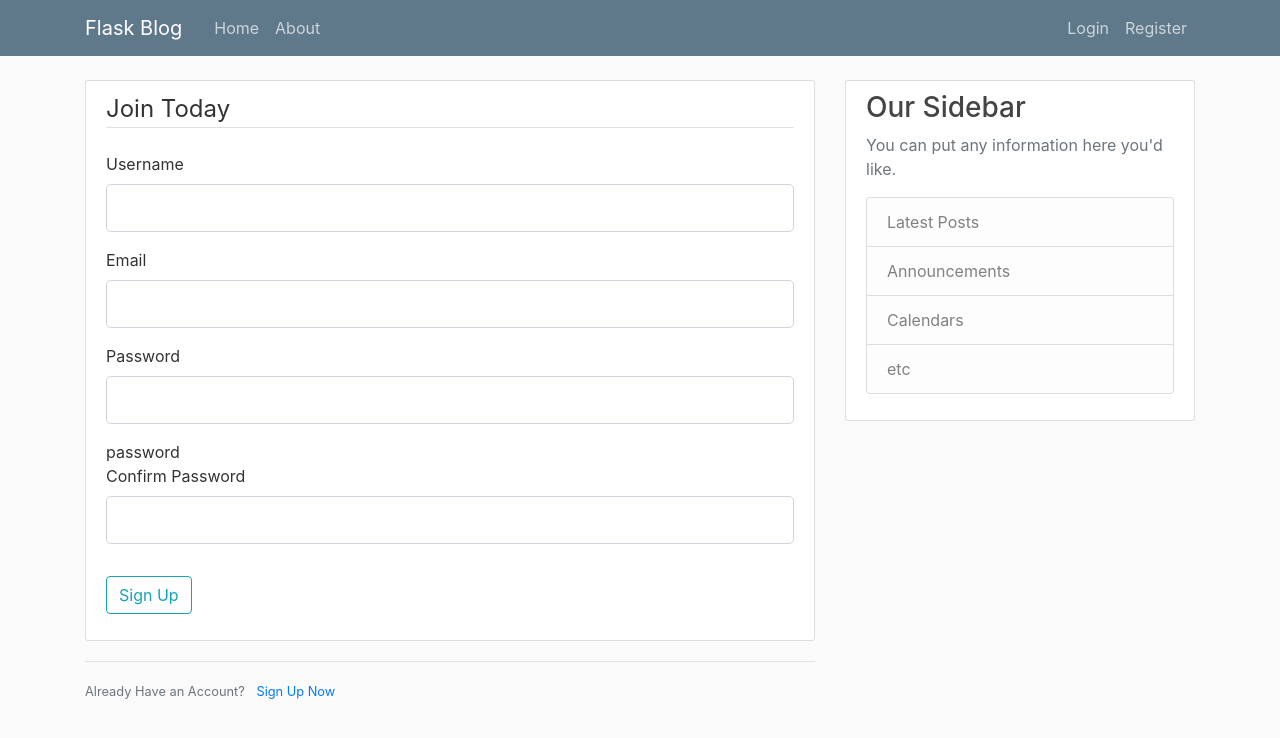
After one commit to ivovun/Flask_Blog, a Flask app: page /register in a window 1280 px wide. The commit adds this page. Shown: the top 738 px of the page. Run offline with Flask 2, Linux system fonts and the light colour scheme; some libraries are stand-ins or nearby versions.

Commit message:
before  Part 4 tutor

```diff
--- a/flaskblog.py
+++ b/flaskblog.py
@@ -1,6 +1,9 @@
-from flask import Flask, render_template, url_for
+from flask import Flask, render_template, url_for, flash, redirect
+from forms import RegistrationForm, LoginForm
 
 app = Flask(__name__)
+
+app.config['SECRET_KEY'] = '8386f94a82224b6acdacaa022658018c'
 
 posts = [
     {
@@ -29,5 +32,30 @@ def about():
     return render_template('about.html', title='about ')
 
 
+@app.route('/register', methods=['GET', 'POST'])
+def register():
+    form = RegistrationForm()
+    if form.validate_on_submit():
+        flash(f'Account created for {form.username.data}!', 'success')
+        return redirect(url_for('home'))
+    return render_template('register.html', title='Register', form=form)
+
+
+@app.route('/login', methods=['GET', 'POST'])
+def login():
+    form = LoginForm()
+    if form.validate_on_submit():
+        if form.email.data == 'admin@blog.com' and form.password.data == '123':
+            flash('You have been logged in!', 'success')
+            return redirect(url_for('home'))
+        else:
+            flash('Login Unsuccessful. Please check username and password!',
+                  'danger')
+
+    return render_template('login.html', title='Login', form=form)
+
+
+
+
 if __name__ == '__main__':
     app.run(debug=True)
--- a/forms.py
+++ b/forms.py
@@ -1,5 +1,5 @@
 from flask_wtf import FlaskForm
-from wtforms import StringField, PasswordField, SubmitField
+from wtforms import StringField, PasswordField, SubmitField, BooleanField
 from wtforms.validators import DataRequired, Length, Email, EqualTo
 
 
@@ -16,12 +16,9 @@ class RegistrationForm(FlaskForm):
 
 
 class LoginForm(FlaskForm):
-    username = StringField('Username',
-                           validators=[DataRequired(), Length(min=2, max=20)])
     email = StringField('Email',
                         validators=[DataRequired(), Email()])
     password = PasswordField('Password',
                              validators=[DataRequired()])
-    confirm_password = PasswordField('Confirm Password',
-                                     validators=[DataRequired(), EqualTo('password')])
-    submit = SubmitField('Sign Up')
+    remember = BooleanField('Remember Me')
+    submit = SubmitField('Login')
--- a/templates/layout.html
+++ b/templates/layout.html
@@ -18,7 +18,6 @@
     {% endif %}
 </head>
 <body>
-
     <header class="site-header">
         <nav class="navbar navbar-expand-md navbar-dark bg-steel fixed-top">
             <div class="container">
@@ -33,7 +32,7 @@
                         <a class="nav-item nav-link" href="/about">About</a>
                     </div>
                     <!-- Navbar Right Side -->
-                    <div class="navbar-nav">
+                    <div class="navbar-nav ml-auto">
                         <a class="nav-item nav-link" href="/login">Login</a>
                         <a class="nav-item nav-link" href="/register">Register</a>
                     </div>
@@ -46,6 +45,15 @@
     <main role="main" class="container">
         <div class="row">
             <div class="col-md-8">
+                {% with messages = get_flashed_messages(with_categories=true) %}
+                    {% if messages %}
+                        {% for category, message in messages %}
+                            <div class="alert alert-{{ category }}">
+                                {{ message }}
+                            </div>
+                        {% endfor %}
+                    {% endif %}
+                {% endwith   %}
                 {% block content %}{% endblock %}
             </div>
             <div class="col-md-4">
--- /dev/null
+++ b/templates/register.html
@@ -0,0 +1,72 @@
+{% extends "layout.html" %}
+{% block content %}
+    <div class="content-section">
+     <form method="POST" action="">
+         {{ form.hidden_tag() }}
+         <fieldset  class="form-group">
+             <legend class="border-bottom mb-4">Join Today</legend>
+             <div class="form-group">
+                 {{ form.username.label(class="form-control-label") }}
+
+                 {% if form.username.errors %}
+                      {{ form.username(class="form-control form-control-lg is-invalid") }}
+                      <div class="invalid-feedback">
+                        {% for error in form.username.errors %}
+                            <span>{{ error }}</span>
+                        {% endfor %}
+                      </div>
+                 {% else %}
+                     {{ form.username(class="form-control form-control-lg") }}
+                 {% endif %}
+
+             </div>
+             <div class="form-group">
+                 {{ form.email.label(class="form-control-label") }}
+                 {% if form.email.errors %}
+                      {{ form.email(class="form-control form-control-lg is-invalid") }}
+                      <div class="invalid-feedback">
+                        {% for error in form.email.errors %}
+                            <span>{{ error }}</span>
+                         {% endfor %}
+                      </div>password          {% else %}
+                     {{ form.email(class="form-control form-control-lg") }}
+                 {% endif %}
+             </div>
+             <div class="form-group">
+                 {{ form.password.label(class="form-control-label") }}
+                 {% if form.password.errors %}
+                      {{ form.password(class="form-control form-control-lg is-invalid") }}
+                      <div class="invalid-feedback">
+                        {% for error in form.password.errors %}
+                            <span>{{ error }}</span>
+                        {% endfor %}
+                      </div>
+                 {% else %}
+                     {{ form.password(class="form-control form-control-lg") }}
+                 {% endif %}
+             </div>password
+             <div class="form-group">
+                 {{ form.confirm_password.label(class="form-control-label") }}
+                 {% if form.confirm_password.errors %}
+                      {{ form.confirm_password(class="form-control form-control-lg is-invalid") }}
+                      <div class="invalid-feedback">
+                        {% for error in form.confirm_password.errors %}
+                            <span>{{ error }}</span>
+                        {% endfor %}
+                      </div>
+                 {% else %}
+                     {{ form.confirm_password(class="form-control form-control-lg") }}
+                 {% endif %}
+             </div>
+         </fieldset>
+         <div class="form-group">
+             {{ form.submit(class="btn btn-outline-info") }}
+         </div>
+     </form>
+    </div>
+    <div class="border-top pt-3">
+        <small class="text-muted">
+            Already Have an Account? <a class="ml-2" href="{{ url_for('login') }}">Sign Up Now</a>
+        </small>
+    </div>
+{% endblock content %}}
```
Also changed, not shown: templates/login.html (added, +52 -0 lines).
